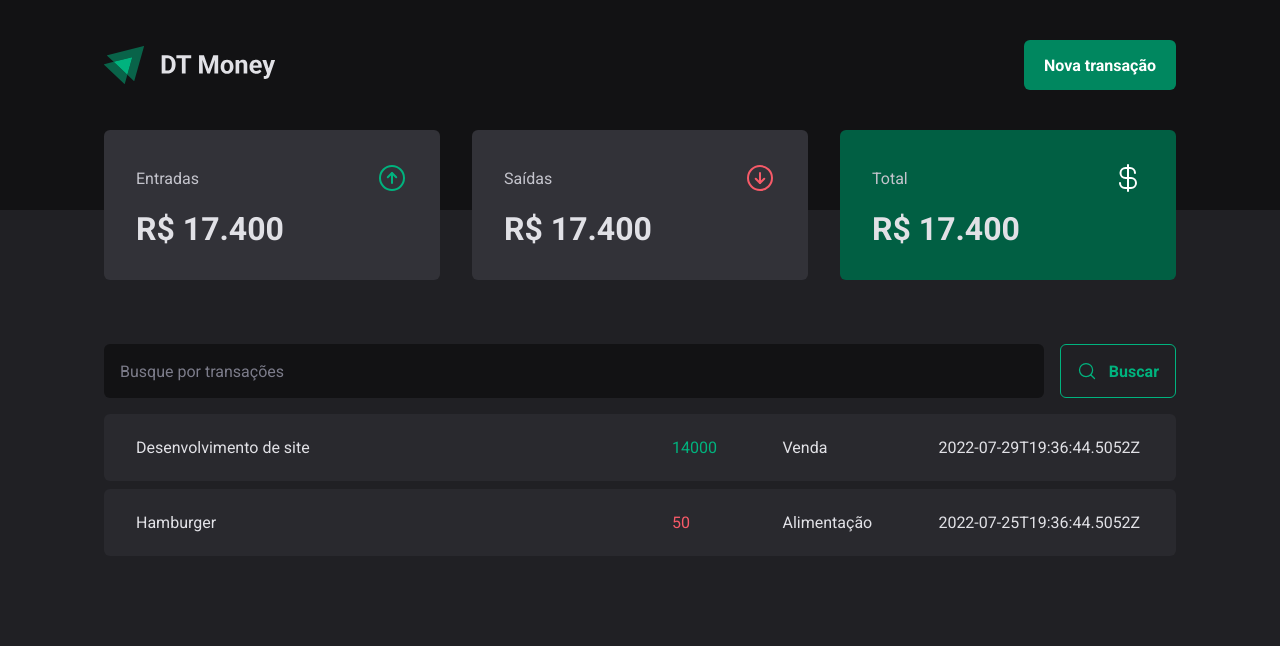
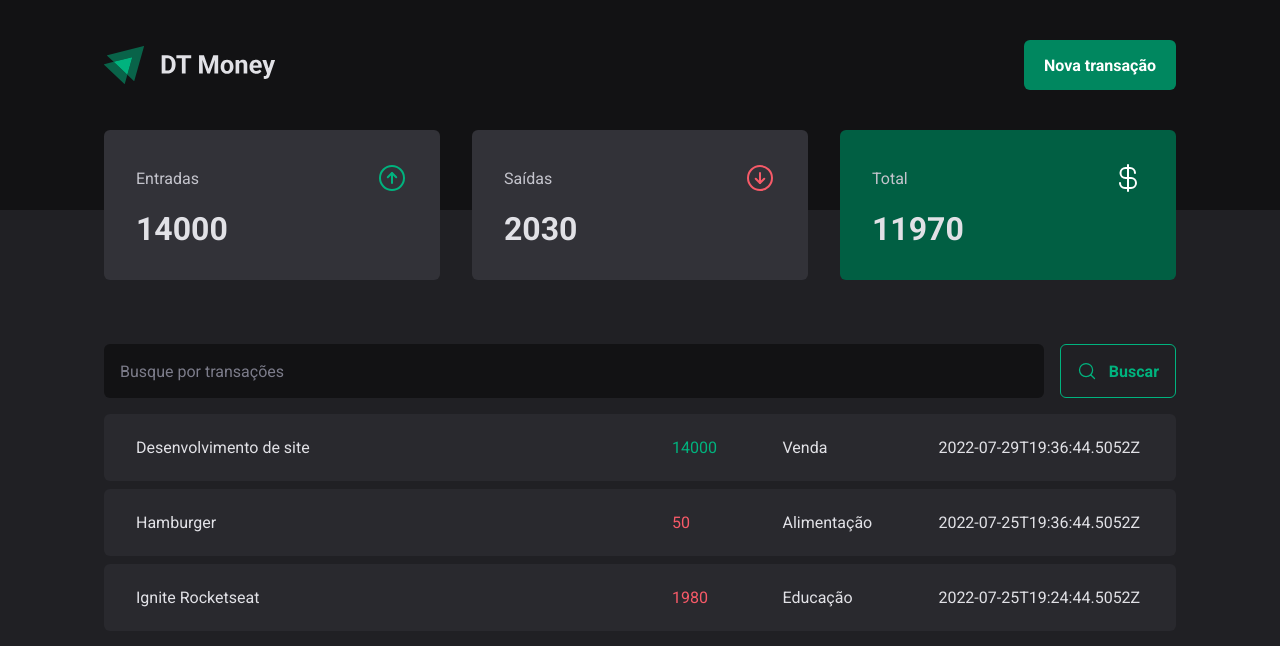
Before and after one commit to ageumenezesDev19/03-dt-money, a React (Vite) app: page / in a window 1280 px wide. Shown: the top 646 px of the page. Built offline with nearby package versions, Linux system fonts and the light colour scheme; data requests are answered from the project's data file.

Commit message:
Summary calculation is working

```diff
--- a/server.json
+++ b/server.json
@@ -15,6 +15,14 @@
       "category": "Alimentação",
       "price": 50,
       "createdAt": "2022-07-25T19:36:44.5052Z"
+    },
+    {
+      "id": 3,
+      "description": "Ignite Rocketseat",
+      "type": "outcome",
+      "category": "Educação",
+      "price": 1980,
+      "createdAt": "2022-07-25T19:24:44.5052Z"
     }
   ]
 }
--- a/src/components/Summary/index.tsx
+++ b/src/components/Summary/index.tsx
@@ -1,10 +1,29 @@
-// import { useContext } from "react";
+import { useContext } from "react";
 import { SummaryCard, SummaryContainer } from "./styles";
 import { ArrowCircleUp, ArrowCircleDown, CurrencyDollar } from 'phosphor-react';
-// import { TransactionsContext } from "../../contexts/TransactionsContext";
+import { TransactionsContext } from "../../contexts/TransactionsContext";
 
 export function Summary() {
-  // const { transactions } = useContext(TransactionsContext)
+  const { transactions } = useContext(TransactionsContext)
+
+  const summary = transactions.reduce(
+    (acc, transaction) => {
+      if (transaction.type === 'income') {
+        acc.income += transaction.price;
+        acc.total += transaction.price;
+      } else {
+        acc.outcome += transaction.price;
+        acc.total -= transaction.price;
+      }
+
+      return acc
+    },
+    {
+      income: 0,
+      outcome: 0,
+      total: 0
+    }
+  )
 
   return (
     <SummaryContainer>
@@ -14,7 +33,7 @@
           <ArrowCircleUp size={32} color="#00b37e" />
         </header>
 
-        <strong>R$ 17.400</strong>
+        <strong>{summary.income}</strong>
       </SummaryCard>
 
       <SummaryCard>
@@ -23,7 +42,7 @@
           <ArrowCircleDown size={32} color="#f75a68" />
         </header>
 
-        <strong>R$ 17.400</strong>
+        <strong>{summary.outcome}</strong>
       </SummaryCard>
 
       <SummaryCard $variant="green">
@@ -32,7 +51,7 @@
           <CurrencyDollar size={32} color="#fff" />
         </header>
 
-        <strong>R$ 17.400</strong>
+        <strong>{summary.total}</strong>
       </SummaryCard>
     </SummaryContainer>
   );
```
